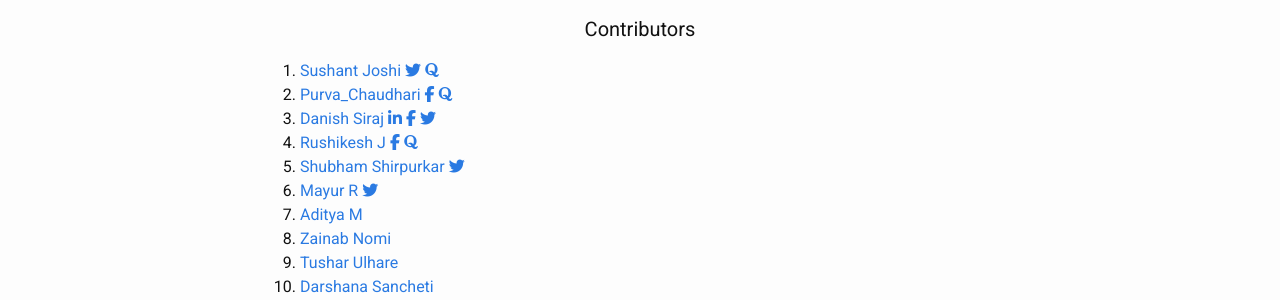
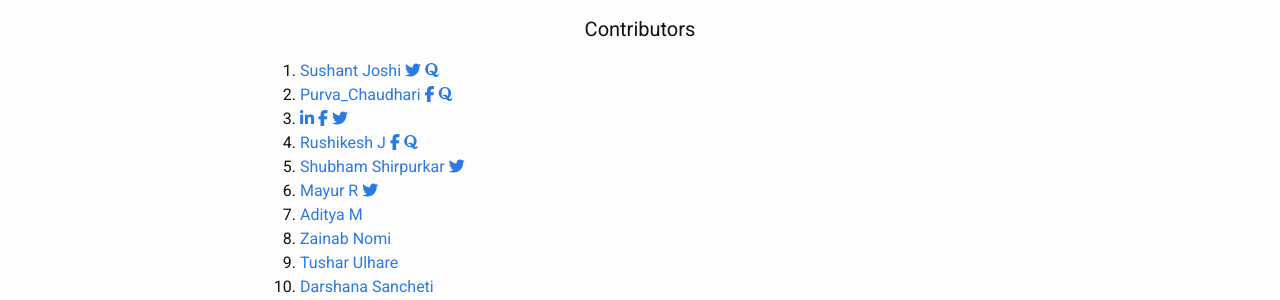
Before and after one commit to sushant-j/my-first-pull-request, a Jekyll site: the page built from index.md, in a window 1280 px wide. Shown: the part 204-504 px from the top of the page. Built offline with Jekyll 4.4.1, drawn with Linux system fonts in a browser that asks for light colours; nearby versions of some CDN libraries.

Commit message:
Update home.html

```diff
--- a/_layouts/home.html
+++ b/_layouts/home.html
@@ -34,9 +34,6 @@ layout: default
       </a>
     </li>
     <li>
-      <a href="https://github.com/DanishSiraj">
-        Danish Siraj
-      </a>
       <a class="" href="https://www.linkedin.com/in/danish-siraj-52a034147/">
         <i class="fa fa-linkedin"></i>
       </a>
```
